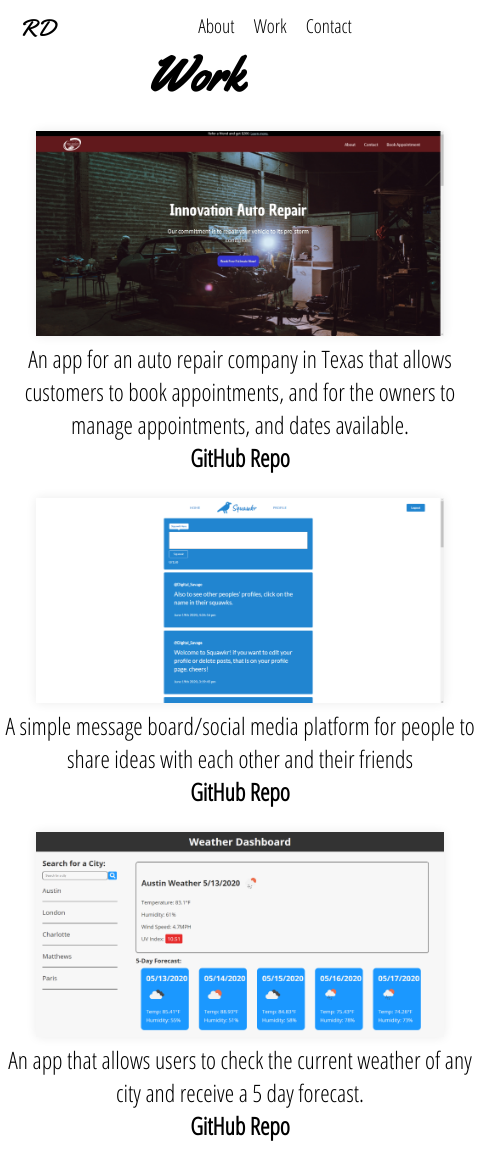
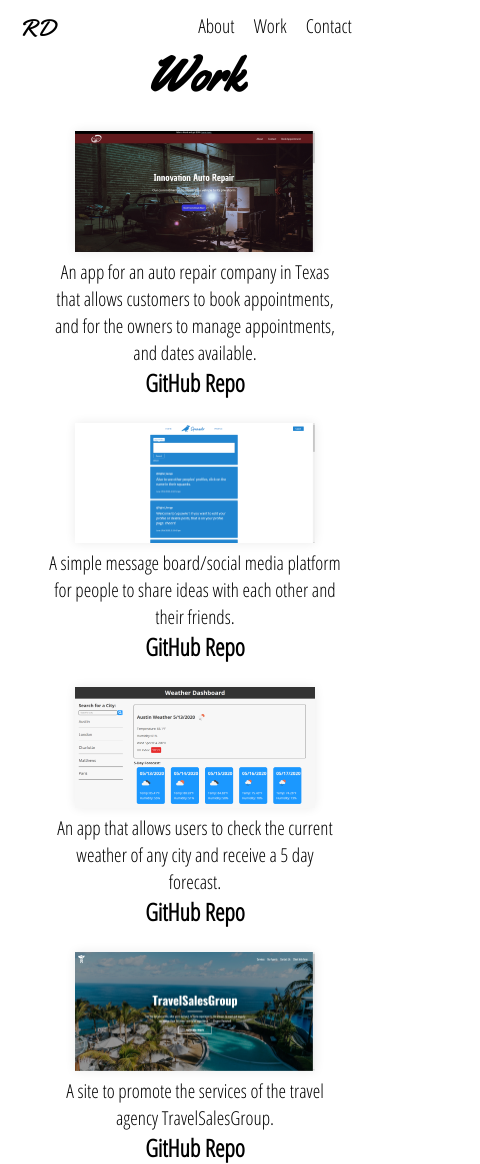
Before and after one commit to ryand67/Portfolio, a React (Create React App) app in the folder client/: page /work in a window 390 px wide. Shown: the whole page, 480 px wide, since content can reach past the window. Before the commit the page ends 1142 px from the top, so only its background shows below. Built offline with nearby package versions, Linux system fonts and the light colour scheme.

Commit message:
responsiveness tweaks

```diff
--- a/client/src/components/footer.css
+++ b/client/src/components/footer.css
@@ -19,3 +19,9 @@ footer {
 .footerLink {
     color: black;
 }
+
+@media only screen and (max-width: 550px) {
+    footer {
+        width: 80%;
+    }
+}
--- a/client/src/components/pages/Work.js
+++ b/client/src/components/pages/Work.js
@@ -4,6 +4,7 @@ import './work.css';
 import work1 from './innovationScreengrab.jpg';
 import work2 from './squawkrPicture.png';
 import work3 from './weatherScreenShot.png';
+import work4 from './tsg-preview-screenshot.jpg';
 
 const Work = () => {
     return (
@@ -11,8 +12,12 @@ const Work = () => {
             <h1 className="workTitle">Work</h1>
             <div className="workGallery">
                 <WorkCard imgSrc={work1} gitHub="https://github.com/JRivera-31/Innovation-Auto-Repair" deployed="https://innovation-auto-repair.vercel.app/" alt="Innovation Auto Parts Screenshot" desc="An app for an auto repair company in Texas that allows customers to book appointments, and for the owners to manage appointments, and dates available."/>
-                <WorkCard imgSrc={work2} gitHub="https://github.com/ryand67/Squawkr" deployed="https://squawkr-uncc.herokuapp.com/" alt="Squawkr Screenshot" desc="A simple message board/social media platform for people to share ideas with each other and their friends" />
+                <WorkCard imgSrc={work2} gitHub="https://github.com/ryand67/Squawkr" deployed="https://squawkr-uncc.herokuapp.com/" alt="Squawkr Screenshot" desc="A simple message board/social media platform for people to share ideas with each other and their friends." />
+
+            </div>
+            <div className="workGallery">
                 <WorkCard imgSrc={work3} gitHub="https://github.com/ryand67/Weather-Dashboard" deployed="https://ryand67.github.io/Weather-Dashboard/" alt="Weather Dashboard Link" desc="An app that allows users to check the current weather of any city and receive a 5 day forecast." />
+                <WorkCard imgSrc={work4} deployed="http://tsg-live-preview.herokuapp.com/" gitHub="https://github.com/ryand67/TSG-Site" desc="A site to promote the services of the travel agency TravelSalesGroup." />
             </div>
         </main>
     )
--- a/client/src/components/pages/work.css
+++ b/client/src/components/pages/work.css
@@ -15,8 +15,14 @@
 .workGallery {
     margin: 0 auto;
     display: flex;
-    flex-direction: column;
+    flex-direction: row;
     justify-content: center;
     align-items: center;
     text-align: center;
 }
+
+@media only screen and (max-width: 1150px) {
+    .workGallery {
+        flex-direction: column;
+    }
+}
--- a/client/src/components/workcard.css
+++ b/client/src/components/workcard.css
@@ -24,3 +24,14 @@
     color: black;
     font-family: 'Open Sans Condensed', sans-serif;
 }
+
+@media only screen and (max-width: 600px) {
+    .workImg {
+        width: 10em;
+    }
+
+    .workDesc {
+        width: 75%;
+        font-size: .8em;
+    }
+}
```
Also changed, not shown: client/src/components/pages/tsg-preview-screenshot.jpg (added).
